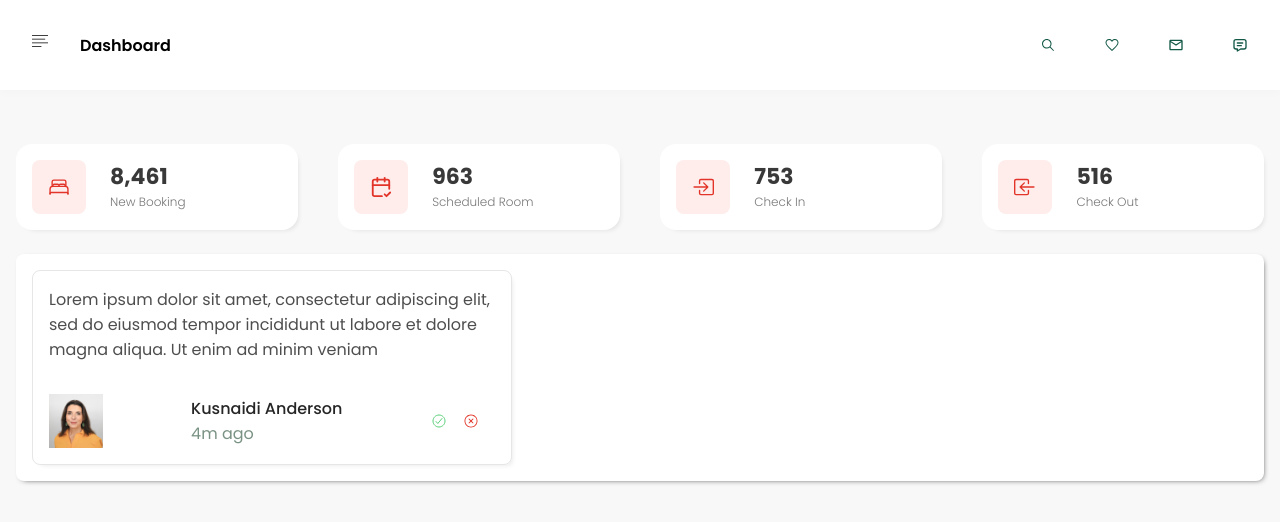
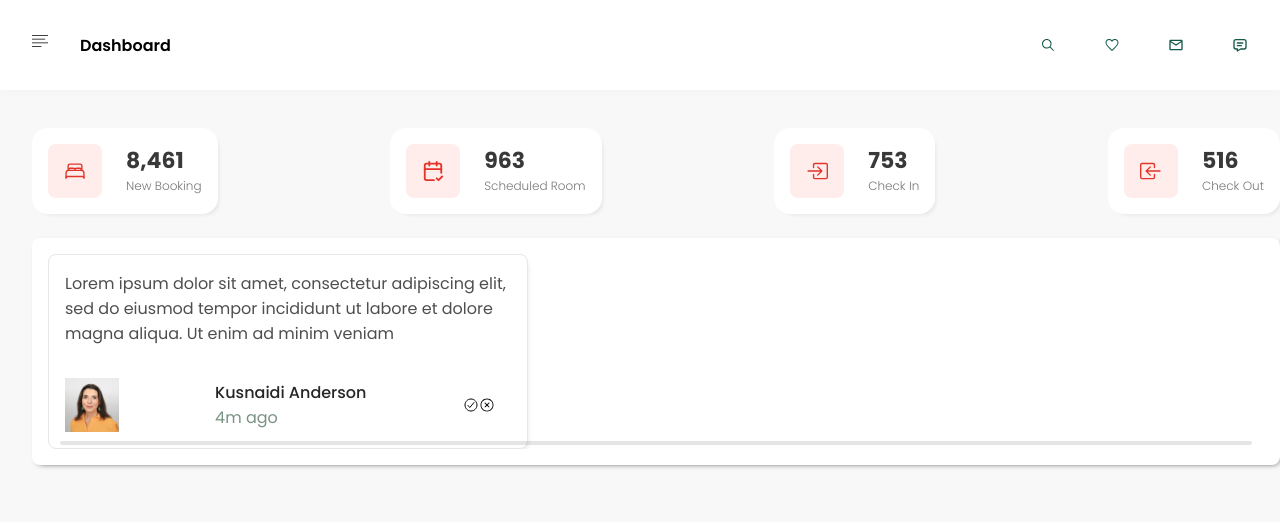
Before and after one commit to LuLuMS0206/Dashboard-Miranda, a React (Vite) app: page / in a window 1280 px wide. Shown: the top 522 px of the page. Built offline with nearby package versions, Linux system fonts and the light colour scheme.

Commit message:
add swiper

```diff
--- a/index.html
+++ b/index.html
@@ -9,6 +9,12 @@
       href="https://fonts.googleapis.com/css2?family=Poppins:ital,wght@0,100;0,200;0,300;0,400;0,500;0,600;0,700;0,800;0,900;1,100;1,200;1,300;1,400;1,500;1,600;1,700;1,800;1,900&amp;display=swap"
       rel="stylesheet"
     />
+    <link
+  rel="stylesheet"
+  href="https://cdn.jsdelivr.net/npm/swiper@11/swiper-bundle.min.css"
+/>
+
+<script src="https://cdn.jsdelivr.net/npm/swiper@11/swiper-bundle.min.js"></script>
     <!-- <link
       rel="stylesheet"
       href="https://cdn.jsdelivr.net/npm/swiper@11/swiper-bundle.min.css"
--- a/src/components/cardComponent/cardComponent.jsx
+++ b/src/components/cardComponent/cardComponent.jsx
@@ -1,15 +1,95 @@
 import { IoCheckmarkCircleOutline } from "react-icons/io5";
 import { IoIosCloseCircleOutline } from "react-icons/io";
-import { CardContentBackgroundStyles, CardImgStyles, CardStyles, IconsStyles, CardContentStyles, CardNameStyles, CardTimeStyles, CardTextStyles } from "./cardStyles";
-import './stylesCard.css';
-
+import {
+    CardContentBackgroundStyles,
+    CardImgStyles,
+    CardStyles,
+    IconsStyles,
+    CardContentStyles,
+    CardNameStyles,
+    CardTimeStyles,
+    CardTextStyles,
+} from "./cardStyles";
+import { useEffect } from 'react';
 
 export const CardComponent = () => {
-
+    useEffect(() => {
+        const swiperArrowTest = new Swiper(".swiper-arrowFacilities", {
+            direction: "horizontal",
+            loop: true,
+            navigation: {
+                nextEl: ".swiper-button-next",
+                prevEl: ".swiper-button-prev",
+            },
+        });
+    }, []); // Se ejecuta solo una vez después del montaje inicial
 
     return (
         <CardContentBackgroundStyles>
-            <div className="cardContent">
+
+            <div className="swiper swiper-arrowFacilities">
+                <div className="swiper-wrapper">
+                    <div className="swiper-slide"> <div className="cardContent">
+
+                        <CardStyles>
+                            <CardTextStyles className="Card">Lorem ipsum dolor sit amet, consectetur adipiscing elit, sed do eiusmod tempor incididunt ut labore et dolore magna aliqua. Ut enim ad minim veniam</CardTextStyles>
+                            <CardContentStyles>
+                                <CardImgStyles src="src/assets/img/person.jpg" alt="" />
+                                <div>
+                                    <CardNameStyles>Kusnaidi Anderson</CardNameStyles>
+                                    <CardTimeStyles>4m ago</CardTimeStyles>
+                                </div>
+
+                                <IconsStyles>
+                                    <IoCheckmarkCircleOutline className="iconCheck" />
+                                    <IoIosCloseCircleOutline className="iconClose" />
+                                </IconsStyles>
+                            </CardContentStyles>
+                        </CardStyles>
+                    </div></div>
+                    <div className="swiper-slide">
+                        <div className="cardContent">
+
+                            <CardStyles>
+                                <CardTextStyles className="Card">Lorem ipsum dolor sit amet, consectetur adipiscing elit, sed do eiusmod tempor incididunt ut labore et dolore magna aliqua. Ut enim ad minim veniam</CardTextStyles>
+                                <CardContentStyles>
+                                    <CardImgStyles src="src/assets/img/person.jpg" alt="" />
+                                    <div>
+                                        <CardNameStyles>Kusnaidi Anderson</CardNameStyles>
+                                        <CardTimeStyles>4m ago</CardTimeStyles>
+                                    </div>
+
+                                    <IconsStyles>
+                                        <IoCheckmarkCircleOutline className="iconCheck" />
+                                        <IoIosCloseCircleOutline className="iconClose" />
+                                    </IconsStyles>
+                                </CardContentStyles>
+                            </CardStyles>
+                        </div>
+                    </div>
+                    <div className="swiper-slide"><div className="cardContent">
+
+                        <CardStyles>
+                            <CardTextStyles className="Card">Lorem ipsum dolor sit amet, consectetur adipiscing elit, sed do eiusmod tempor incididunt ut labore et dolore magna aliqua. Ut enim ad minim veniam</CardTextStyles>
+                            <CardContentStyles>
+                                <CardImgStyles src="src/assets/img/person.jpg" alt="" />
+                                <div>
+                                    <CardNameStyles>Kusnaidi Anderson</CardNameStyles>
+                                    <CardTimeStyles>4m ago</CardTimeStyles>
+                                </div>
+
+                                <IconsStyles>
+                                    <IoCheckmarkCircleOutline className="iconCheck" />
+                                    <IoIosCloseCircleOutline className="iconClose" />
+                                </IconsStyles>
+                            </CardContentStyles>
+                        </CardStyles>
+                    </div></div>
+                </div>
+
+                <div className="swiper-scrollbar"></div>
+            </div>
+            {/* <div className="cardContent">
 
                 <CardStyles>
                     <CardTextStyles className="Card">Lorem ipsum dolor sit amet, consectetur adipiscing elit, sed do eiusmod tempor incididunt ut labore et dolore magna aliqua. Ut enim ad minim veniam</CardTextStyles>
@@ -26,55 +106,22 @@ export const CardComponent = () => {
                         </IconsStyles>
                     </CardContentStyles>
                 </CardStyles>
-            </div>
-            </CardContentBackgroundStyles>)}
+            </div> */}
+        </CardContentBackgroundStyles>
 
 
 
-
-/* <!-- Slider main container-- >
-        <div class="swiper">
-            <!-- Additional required wrapper -->
-            <div class="swiper-wrapper">
-                <!-- Slides -->
-                <div className="cardContent">
-                <CardStyles>
-                    <CardTextStyles className="Card">Lorem ipsum dolor sit amet, consectetur adipiscing elit, sed do eiusmod tempor incididunt ut labore et dolore magna aliqua. Ut enim ad minim veniam</CardTextStyles>
-                    <CardContentStyles>
-                        <CardImgStyles src="src/assets/img/person.jpg" alt="" />
-                        <div>
-                            <CardNameStyles>Kusnaidi Anderson</CardNameStyles>
-                            <CardTimeStyles>4m ago</CardTimeStyles>
-                        </div>
-
-                        <IconsStyles>
-                        <IoCheckmarkCircleOutline className="iconCheck" />
-                        <IoIosCloseCircleOutline className="iconClose"/>
-                        </IconsStyles>
-                    </CardContentStyles>
-                </CardStyles>
-
-            </div>
-            <div className="cardContent">
-                <CardStyles>
-                    <CardTextStyles className="Card">Lorem ipsum dolor sit amet, consectetur adipiscing elit, sed do eiusmod tempor incididunt ut labore et dolore magna aliqua. Ut enim ad minim veniam</CardTextStyles>
-                    <CardContentStyles>
-                        <CardImgStyles src="src/assets/img/person.jpg" alt="" />
-                        <div>
-                            <CardNameStyles>Kusnaidi Anderson</CardNameStyles>
-                            <CardTimeStyles>4m ago</CardTimeStyles>
-                        </div>
-
-                        <IconsStyles>
-                        <IoCheckmarkCircleOutline className="iconCheck" />
-                        <IoIosCloseCircleOutline className="iconClose"/>
-                        </IconsStyles>
-                    </CardContentStyles>
-                </CardStyles>
+    );
+};
 
 
-            <!-- If we need scrollbar -->
-            <div class="swiper-scrollbar"></div>
-        </div>
-    )
-} */
+
+//     <div className="swiper swiper-arrowFacilities">
+//         <div className="swiper-wrapper">
+//             <div className="swiper-slide">Slide 1</div>
+//             <div className="swiper-slide">Slide 2</div>
+//             <div className="swiper-slide">Slide 3</div>
+//         </div>
+
+//         <div className="swiper-scrollbar"></div>
+//     </div>
--- a/src/components/kpisComponent/kpisStyles.js
+++ b/src/components/kpisComponent/kpisStyles.js
@@ -4,8 +4,6 @@ import styled from 'styled-components';
 export const KpisComponentStyled = styled.div`
     display: flex;
     width: 100%;
-    gap: 1.5rem;
-    flex-direction: row;
     justify-content: space-between;
     margin-bottom: 1.5rem;
 
@@ -17,7 +15,6 @@ export const KpisComponentStyled = styled.div`
 export const KpisCardStyled = styled.div`
         all: unset;
     cursor: pointer;
-    width: 20%;
     display: flex;
     background-color: white;
     box-shadow: rgba(0, 0, 0, 0.1) 4px 4px 5px -4px;
--- a/src/components/navbarComponent/navbarStyles.js
+++ b/src/components/navbarComponent/navbarStyles.js
@@ -1,9 +1,7 @@
 import styled from "styled-components";
 
 export const NavbarStyles = styled.nav`
-  display: flex;
-  justify-content: space-between;
-  padding: 1rem;
+
 `;
 
 export const ImgLogoStyles = styled.img`
@@ -90,15 +88,16 @@ export const UserStyles = styled.div`
 `;
 
 export const DivLeftStyles = styled.div`
-  flex: ${(props) => (props.isOpen ? "0 0 16rem" : "0 0 0")};
+
   transition: flex 0.2s ease-in-out;
 `;
 
 export const MainContentStyles = styled.div`
-  flex: 1;
+
   transition: margin-left 0.2s ease-in-out;
   margin-top: 8rem;
-  margin-left: ${(props) => (props.isOpen ? "0" : "0")};
+  padding-left: ${(props) => (props.isOpen ? "18rem" : "2rem")};
+
 `;
 
 export const IconStyles = styled.div`
```
Also changed, not shown: src/components/cardComponent/swiper.js (deleted, +0 -11 lines), src/styles.css (+24 -0 lines).
